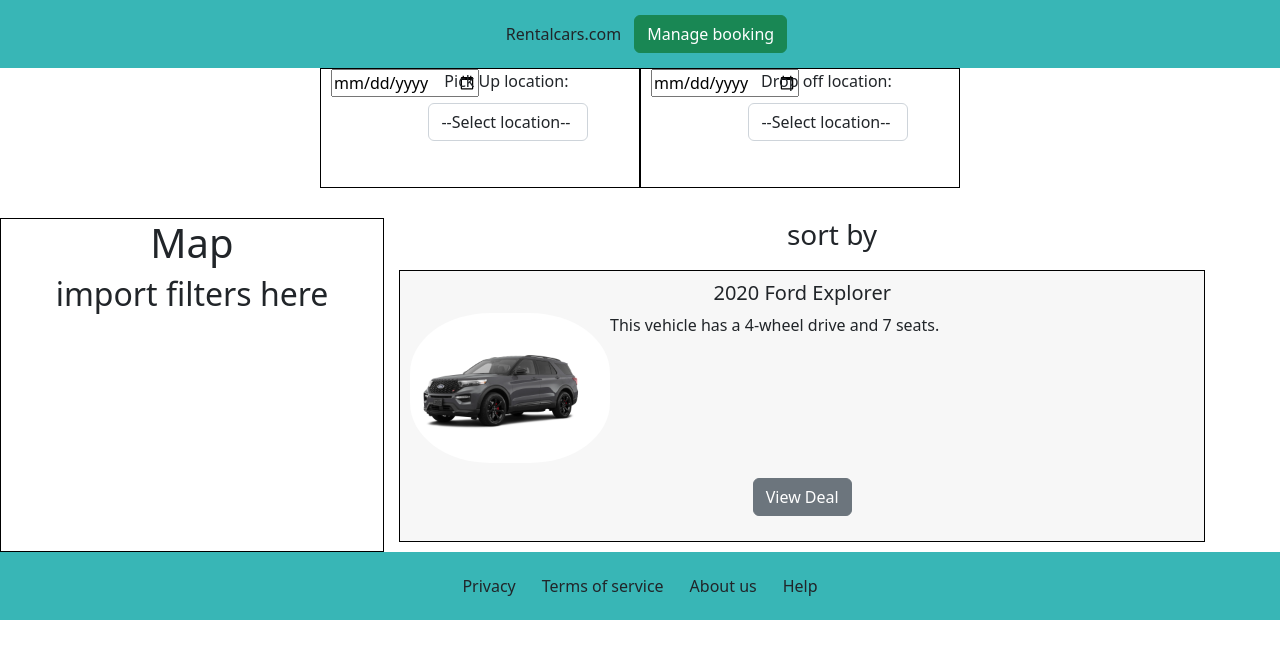
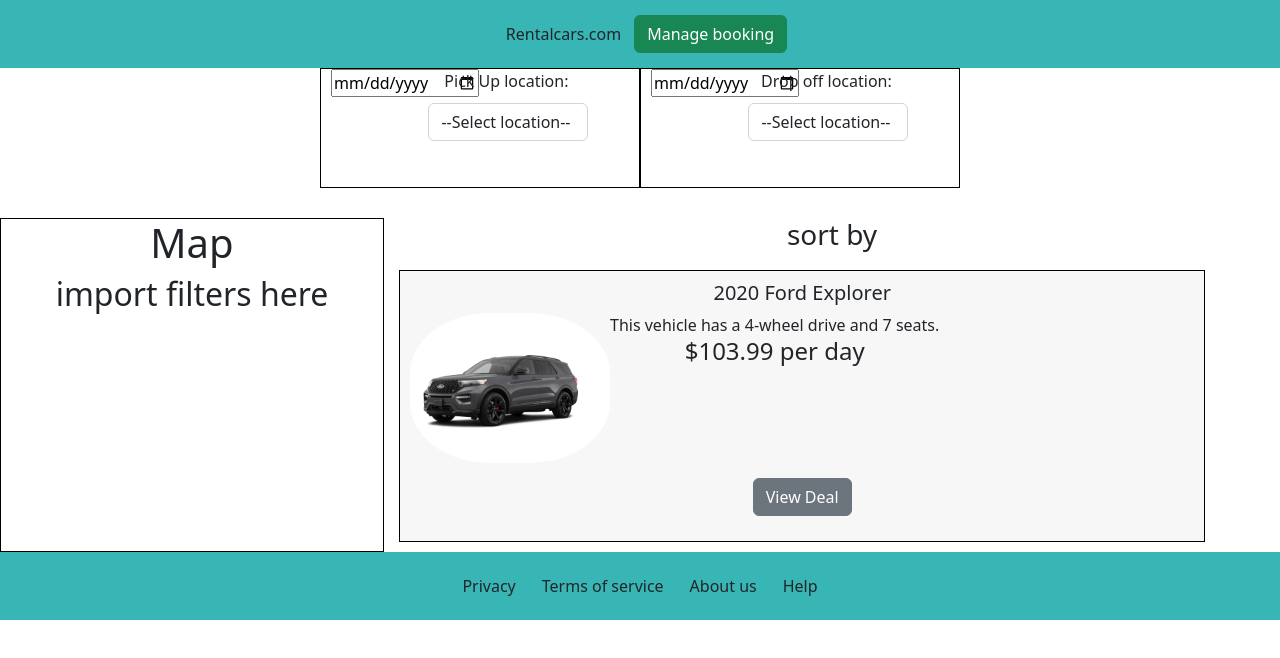
Before and after one commit to Will-Quinnan/Capstone, a React (Create React App) app: page /catalog in a window 1280 px wide. Shown: the top 658 px of the page. Built offline with nearby package versions, Linux system fonts and the light colour scheme.

Commit message:
product price added

```diff
--- a/src/components/product.jsx
+++ b/src/components/product.jsx
@@ -25,6 +25,8 @@ function Product(props) {
 
             <div>
                 <h7>This vehicle  has a {props.data.drive} and {props.data.seats} seats.</h7>
+
+                <h4>${props.data.price} per day</h4>
             </div>
 
         </div>
```
